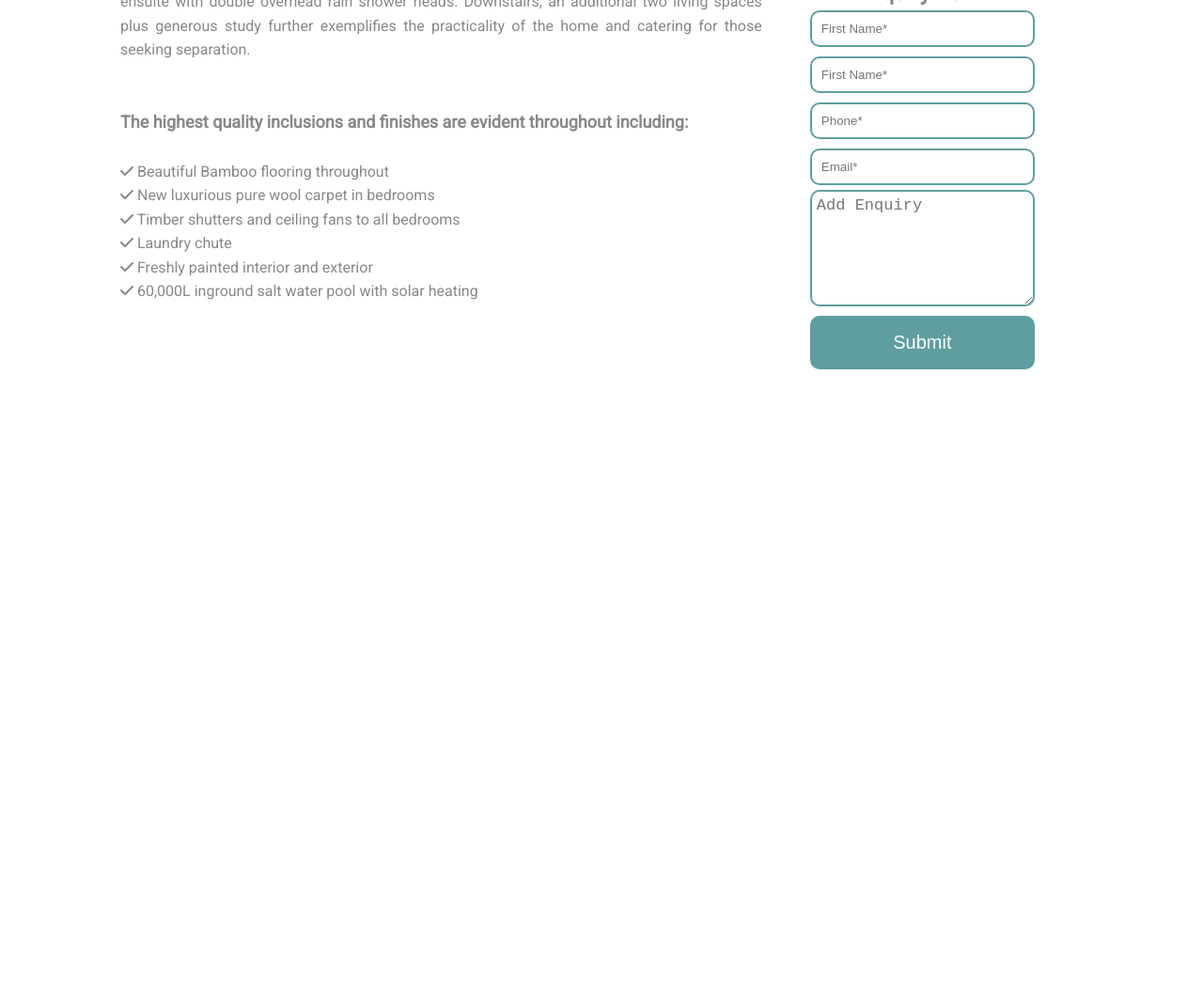
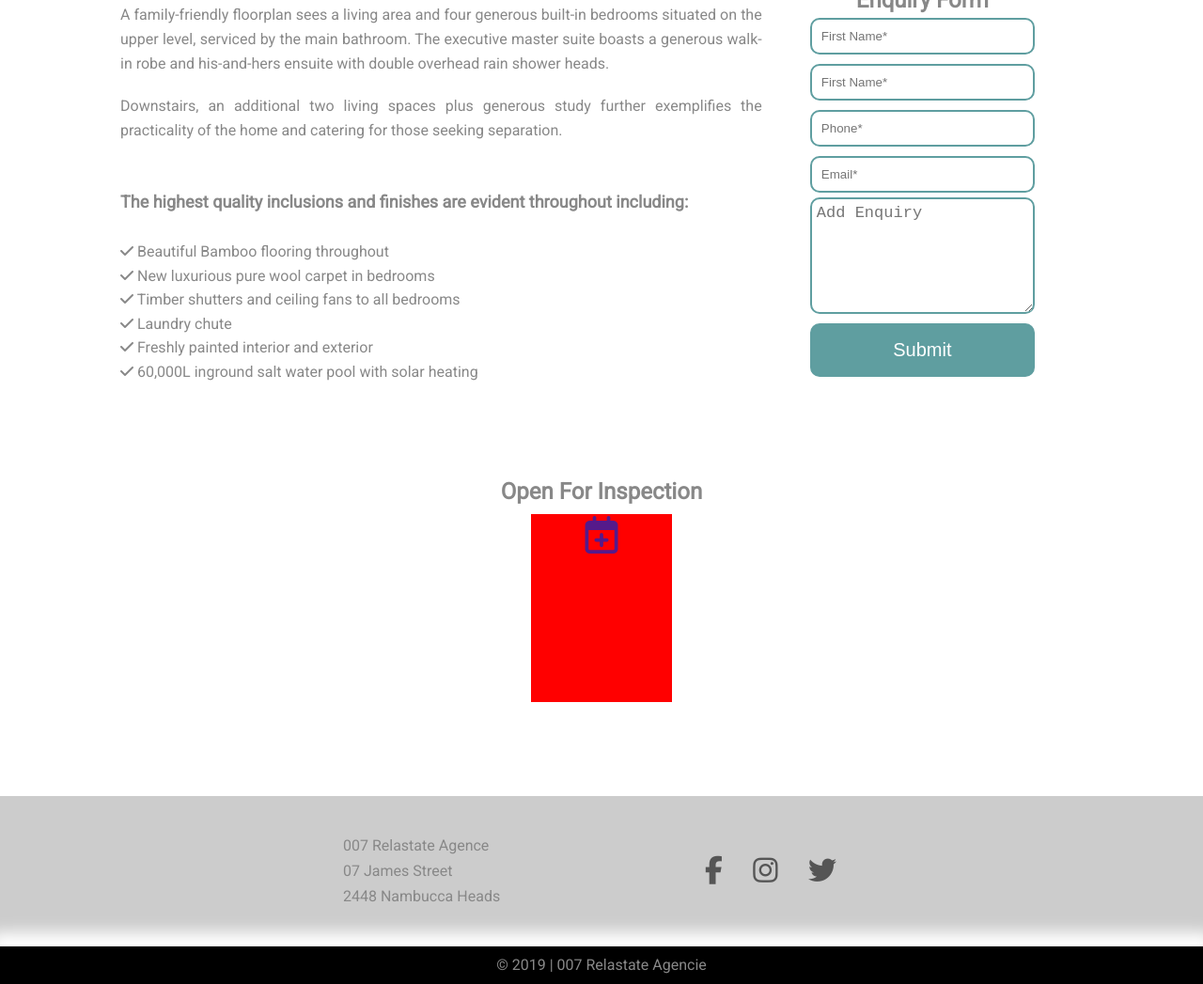
Before and after one commit to MikeMajer/Property_listing_page, a plain HTML site: page index.html in a window 1280 px wide. Shown: the part 1216-2263 px from the top of the page at 94% size. Before the commit the page ends 1650 px from the top, so only its background shows below. Drawn offline with Linux system fonts and the light colour scheme.

Commit message:
Add Footer & Social

```diff
--- a/index.html
+++ b/index.html
@@ -71,14 +71,20 @@
             accommodate growing families and with quality of finish in mind, this stunning
             contemporary home will delight with spacious ground floor open plan living and provides a
             premium selection of outdoor entertaining options overseeing a sparkling in-ground pool.
+          </p>
+          <p>
             The chef's kitchen, set at the heart of the home boasts new stone benchtops, double oven
             and breakfast bar, flows seamlessly out to one of two entertainment areas providing
             practical indoor-outdoor connectivity families and entertainers are sure to revel in. The pool
             house serves as a stunning second entertainment area, boasting outdoor cabinetry, stone
             bench tops, outdoor fridge and television.
+          </p>
+          <p>
             A family-friendly floorplan sees a living area and four generous built-in bedrooms situated
             on the upper level, serviced by the main bathroom. The executive master suite boasts a
             generous walk-in robe and his-and-hers ensuite with double overhead rain shower heads.
+          </p>
+          <p>
             Downstairs, an additional two living spaces plus generous study further exemplifies the
             practicality of the home and catering for those seeking separation.
           </p>
@@ -127,6 +133,19 @@
           </form>
         </div>
       </section>
+      <section class="book">
+        <h1>Open For Inspection</h1>
+        <div class="booknow">
+          <div class="overlay">
+            <div class="overlayTxt">
+              <p>17</p>
+              <p>aug</p>
+              <p>2019</p>
+            </div>
+          </div>
+          <a href=""><i class="far fa-calendar-plus"></i></a>
+        </div>
+      </section>
       <section class="map">
         <div class="propertyLocation">
           <a href=""></a>
@@ -134,7 +153,23 @@
       </section>
     </div>
   </main>
-  <footer></footer>
+  <section class="media">
+    <div class="mediaWrapper">
+      <div class="adress">
+        <p>007 Relastate Agence</p>
+        <p>07 James Street</p>
+        <p>2448 Nambucca Heads</p>
+      </div>
+      <div class="social">
+        <a href=""><i class="fab fa-facebook-f"></i></a>
+        <a href=""><i class="fab fa-instagram"></i></a>
+        <a href=""><i class="fab fa-twitter"></i></a>
+      </div>
+    </div>
+  </section>
+  <footer>
+    &copy; 2019 | 007 Relastate Agencie
+  </footer>
   <script src="script.js"></script>
 </body>
 
--- a/script.js
+++ b/script.js
@@ -20,11 +20,12 @@ let pictureList = [
 
 // Navbar scroll
 navStretch = () => {
-  if (window.scrollY === navbar.offsetTop) {
+  if (window.scrollY >= navbar.offsetTop) {
     navContainer.classList.add('active');
   } else {
     navContainer.classList.remove('active');
   };
+  console.log(window.scrollY, navbar.offsetTop)
 };
 
 // Slider
--- a/style.css
+++ b/style.css
@@ -10,9 +10,6 @@ html{
   color:#888;
 }
 
-body {
-  height: 200vh;
-}
 
 /* Navbar */
 
@@ -179,6 +176,7 @@ main.content{
   grid-template-areas:
   "title title"
   "description agent"
+  "book book"
   "map map";
 }
 
@@ -225,8 +223,8 @@ main.content{
   line-height: 1.6;
 }
 
-.description .txt h1 {
-  margin-bottom: 20px;
+.description .txt p {
+  margin-top: 20px;
 }
 
 .description .txt h5 {
@@ -319,12 +317,89 @@ main.content{
   border: 2px solid cadetblue;
 }
 
+/* Book section */
+.content .book {
+  grid-area: book;
+  display: flex;
+  flex-direction: column;
+  justify-content: center;
+  align-items: center;
+  width:100%;
+  margin: 100px 0;
+  /* background-color: #000; */
+}
 
+.book .booknow {
+  position: relative;
+  overflow: hidden;
+  font-size: 40px;
+  background-color: red;
+  height: 200px;
+  width: 150px;
+  text-align: center;
+  margin-top: 10px;
+}
+
+.booknow .overlay {
+  position: absolute;
+  top:-50%;
+  left:50%;
+  transform: translate(-50%,-50%);
+  background-color: yellow;
+  width: 100%;
+  height: 100%;
+  transition: 0.5s;
+}
+
+.booknow:hover .overlay {
+  top: 50%;
+}
 
 /* Map section */
 
 .content .map{
   grid-area: map;
-  /* height: 30vh; */
-  background-color: blue;
 }
+
+
+/* Social */
+
+section.media{
+  display: flex;
+  justify-content: center;
+  align-items: center;
+  height: 20vh;
+  background-color: #ccc;
+}
+
+.media .mediaWrapper {
+  display: flex;
+  justify-content: space-around;
+  align-items: center;
+  width: 60%;
+  line-height: 1.7;
+}
+
+.media .social {
+  font-size: 30px;
+}
+.media .social a {
+  margin-right: 25px;
+  color:#555;
+}
+
+.media .social a:hover {
+  color:#888;
+}
+
+/* Footer */
+
+
+footer {
+  height: 5vh;
+  width: 100%;
+  text-align: center;
+  line-height: 5vh;
+  background-color: #000;
+  box-shadow: 0px -5px 15px 10px white;
+}
```
